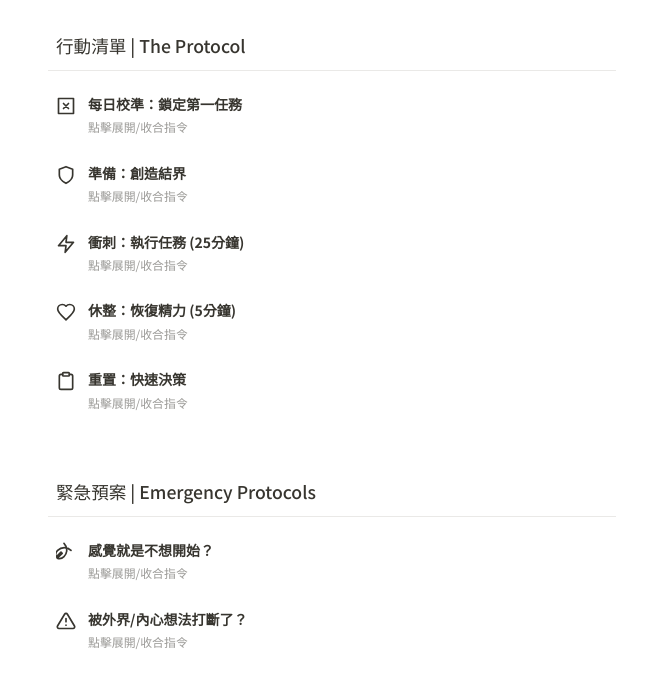
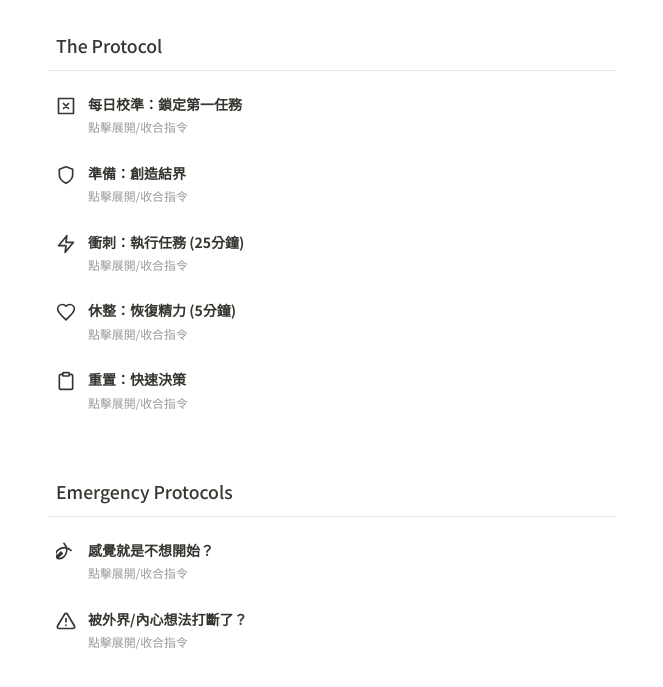
Before and after one commit to Winston897/flow-protocol-, a plain HTML site: page index.html in a window 1280 px wide. Shown: the part 211-898 px from the top of the page, without its empty margins (308-971 px from the left). Drawn offline with Linux system fonts and the light colour scheme.

Commit message:
Update index.html

```diff
--- a/index.html
+++ b/index.html
@@ -189,7 +189,7 @@
         </div>
 
         <div class="section">
-            <h2>行動清單 | The Protocol</h2>
+            <h2>The Protocol</h2>
             <ul>
                 <li class="protocol-item">
                     <div class="icon"><svg width="20" height="20" viewBox="0 0 24 24" fill="none" stroke="currentColor" stroke-width="2" stroke-linecap="round" stroke-linejoin="round"><path d="M3 3h18v18H3zM9 9l6 6m0-6l-6 6"/></svg></div>
@@ -249,7 +249,7 @@
         </div>
 
         <div class="section">
-            <h2>緊急預案 | Emergency Protocols</h2>
+            <h2>Emergency Protocols</h2>
             <ul>
                  <li class="protocol-item">
                     <div class="icon"><svg width="20" height="20" viewBox="0 0 24 24" fill="none" stroke="currentColor" stroke-width="2" stroke-linecap="round" stroke-linejoin="round"><path d="M18 10c-4.4-4.4-11.6-4.4-16 0c-2.2 2.2-2.9 5.5-1.9 8.1l5.9-5.9l1.4 1.4l-5.9 5.9c2.6 1 5.9 0.3 8.1-1.9c4.4-4.4 4.4-11.6 0-16"/></svg></div>
```
